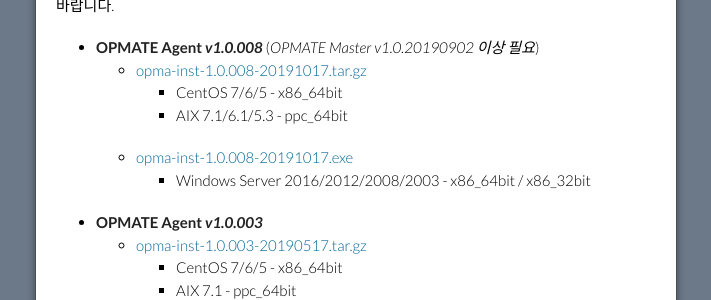
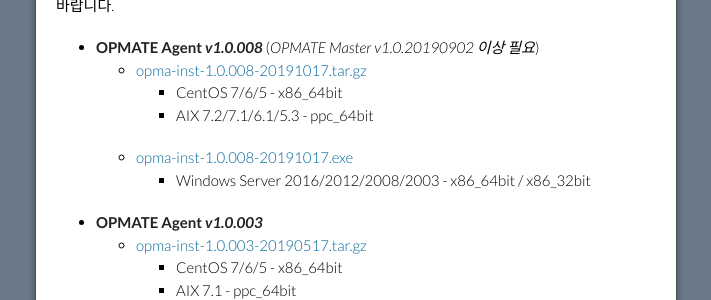
Before and after one commit to opmate/opmate.github.io, a Jekyll site: the page built from download/index.md, in a window 1280 px wide. Shown: the part 231-531 px from the top of the page, without its empty margins (284-995 px from the left). Built offline with Jekyll 4.4.1, drawn with Linux system fonts in a browser that asks for light colours; our own code applies the rules of GitHub Pages for plain Markdown files; a script that is not in the unit is left out; the repository's description, which GitHub fills in, is left out.

Commit message:
Update index.md

```diff
--- a/download/index.md
+++ b/download/index.md
@@ -9,7 +9,7 @@
 - **OPMATE Agent _v1.0.008_** (_OPMATE Master v1.0.20190902 이상 필요_)
   - [opma-inst-1.0.008-20191017.tar.gz](opma-inst-1.0.008-20191017.tar.gz)
     - CentOS 7/6/5 - x86_64bit
-    - AIX 7.1/6.1/5.3 - ppc_64bit
+    - AIX 7.2/7.1/6.1/5.3 - ppc_64bit
   - [opma-inst-1.0.008-20191017.exe](opma-inst-1.0.008-20191017.exe_)
     - Windows Server 2016/2012/2008/2003 - x86_64bit / x86_32bit
 
```
